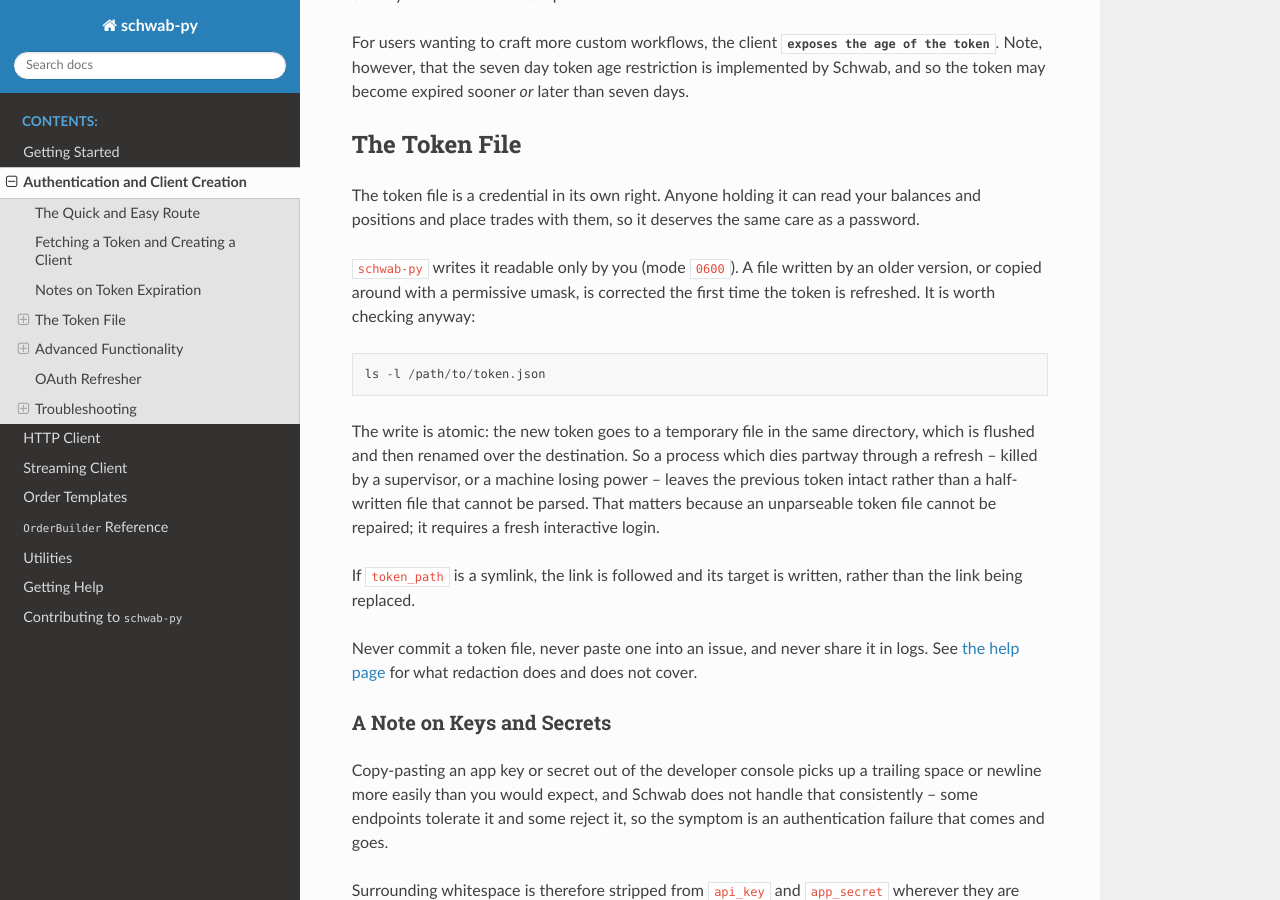
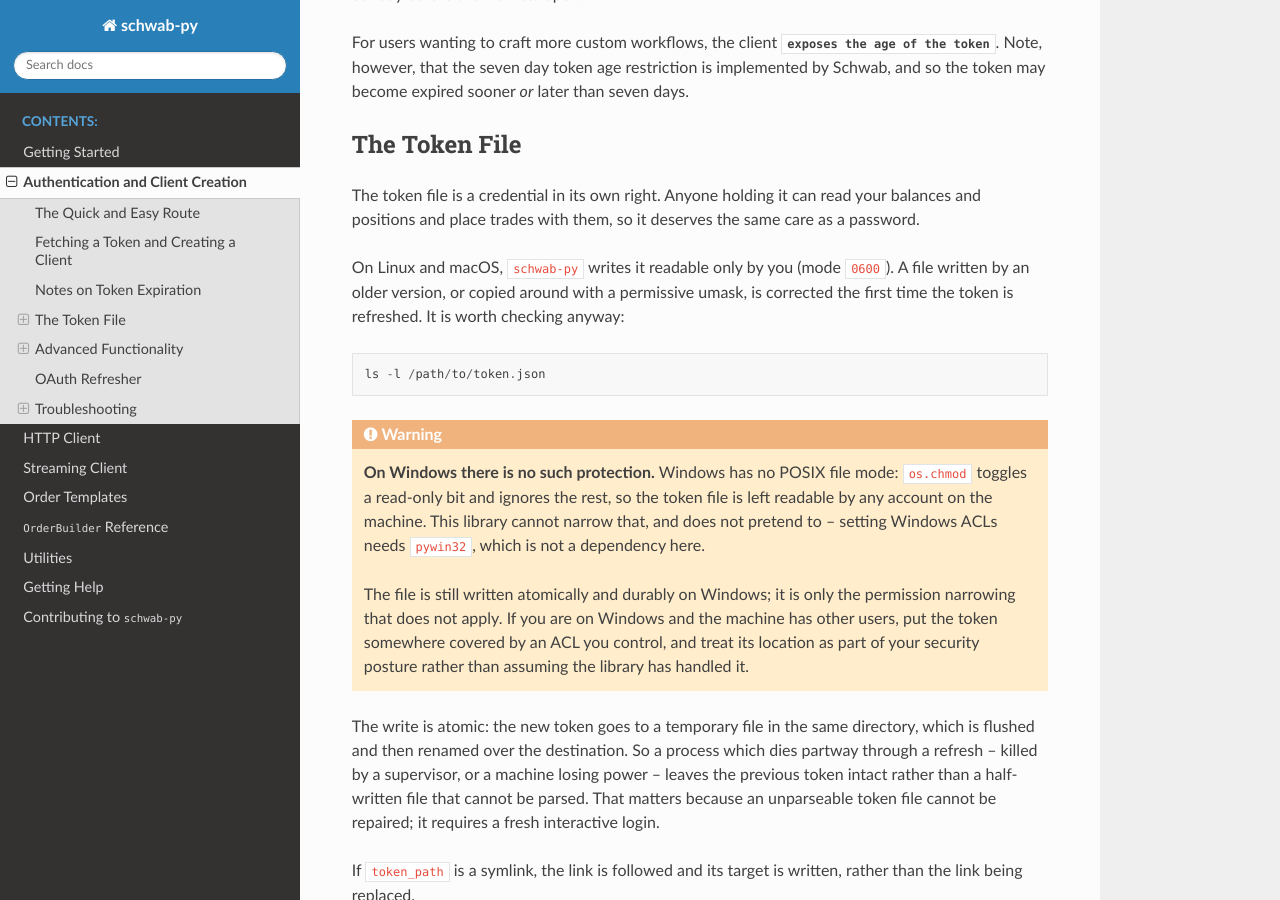
Before and after one commit to Hu1kSmash/schwab-py, a Sphinx documentation site: the page built from docs/auth.rst, in a window 1280 px wide and 900 px high, scrolled down 2411 px. Built offline with Sphinx 7.4.7 and the Read the Docs theme 3.1.0, drawn with Linux system fonts in a browser that asks for light colours.

Commit message:
Say that the token file is unprotected on Windows
The docs stated flatly that schwab-py writes the token readable only by you,
mode 0600. That is true on Linux and macOS and false on Windows, which has no
POSIX mode -- os.chmod there toggles a read-only bit and ignores the rest, so
the file is left readable by any account on the machine.

CI has been saying so on every Windows job:

    AssertionError: 438 != 384          # 0o666 != 0o600

For a file that grants full access to a funded brokerage account, a
documentation claim of protection that does not exist is worse than no claim.
Now a warning, with what a Windows user should do instead, and a note that the
atomic-write and durability properties do hold there -- it is only the
permission narrowing that does not.

```diff
--- a/docs/auth.rst
+++ b/docs/auth.rst
@@ -139,11 +139,26 @@
 balances and positions and place trades with them, so it deserves the same care
 as a password.
 
-``schwab-py`` writes it readable only by you (mode ``0600``). A file written by
-an older version, or copied around with a permissive umask, is corrected the
-first time the token is refreshed. It is worth checking anyway::
+On Linux and macOS, ``schwab-py`` writes it readable only by you (mode
+``0600``). A file written by an older version, or copied around with a
+permissive umask, is corrected the first time the token is refreshed. It is
+worth checking anyway::
 
   ls -l /path/to/token.json
+
+.. warning::
+
+   **On Windows there is no such protection.** Windows has no POSIX file mode:
+   ``os.chmod`` toggles a read-only bit and ignores the rest, so the token file
+   is left readable by any account on the machine. This library cannot narrow
+   that, and does not pretend to -- setting Windows ACLs needs ``pywin32``,
+   which is not a dependency here.
+
+   The file is still written atomically and durably on Windows; it is only the
+   permission narrowing that does not apply. If you are on Windows and the
+   machine has other users, put the token somewhere covered by an ACL you
+   control, and treat its location as part of your security posture rather than
+   assuming the library has handled it.
 
 The write is atomic: the new token goes to a temporary file in the same
 directory, which is flushed and then renamed over the destination. So a process
```
